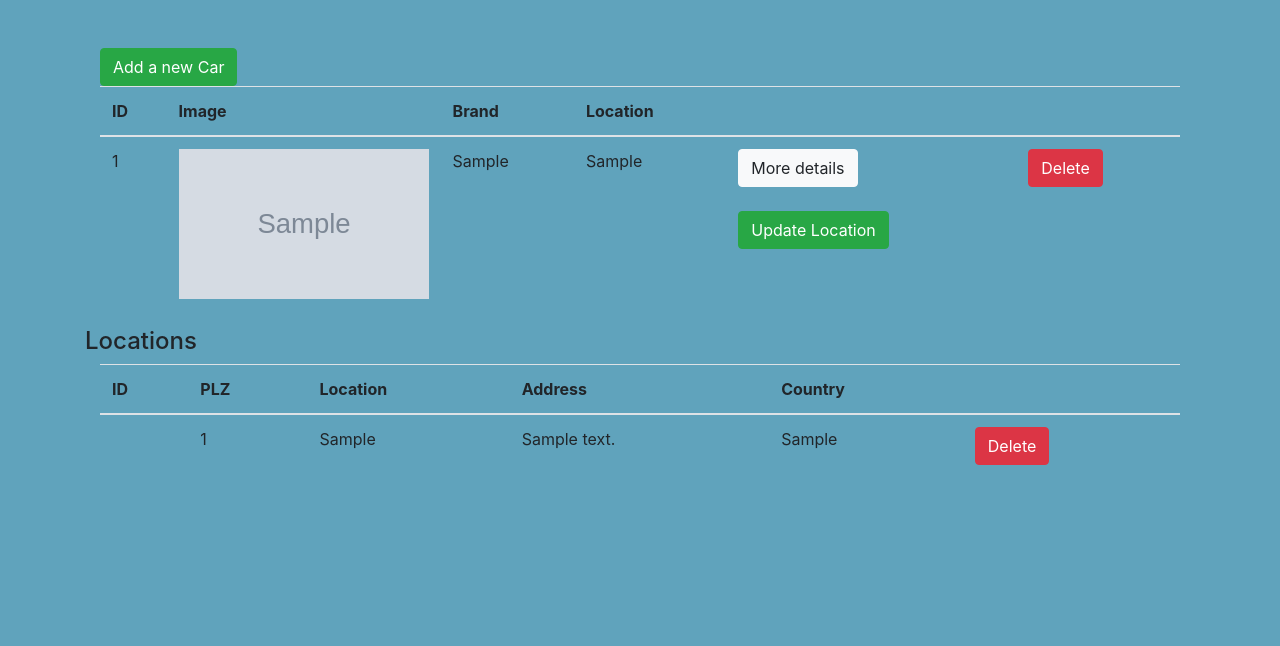
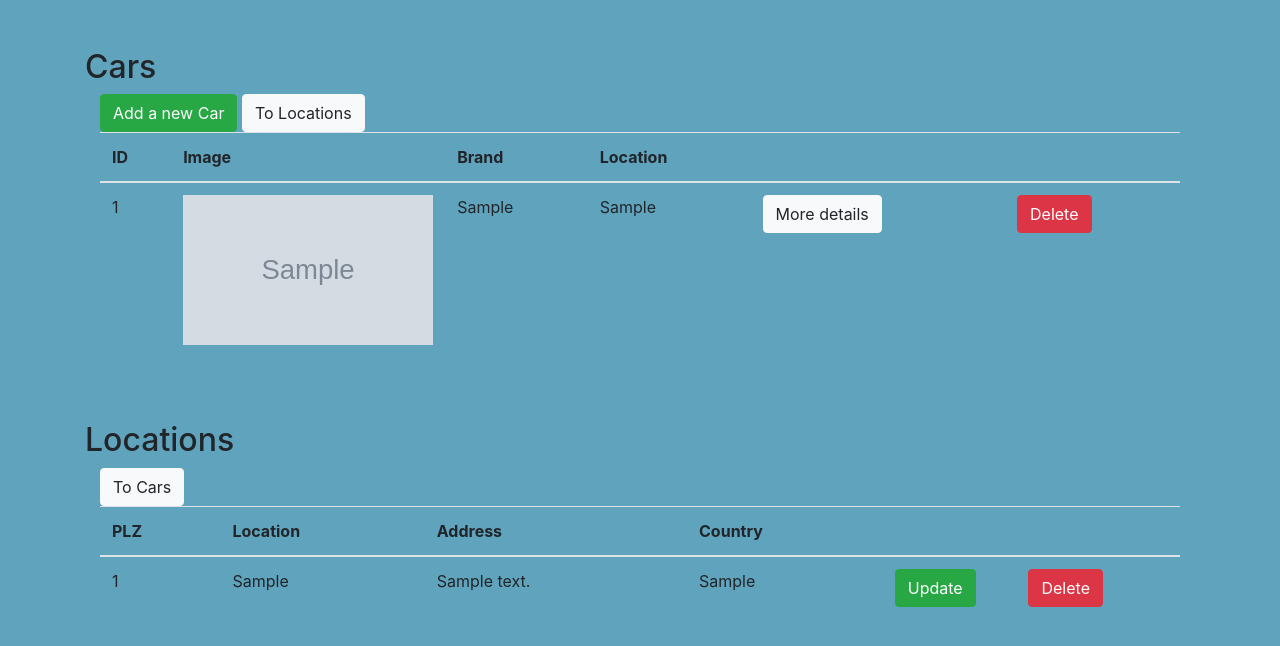
Before and after one commit to KevinvonBallmoos/Modul_133_CarRental_Website, a Django app: page /functions/list_cars in a window 1280 px wide; the page is wider, and only the part inside the window is pictured. Shown: the part 130-776 px from the top of that part. Run offline with Django 3.2, Linux system fonts and the light colour scheme; tables that the repository leaves empty hold one stand-in row (values such as "Sample post"); grey boxes marked "Sample" are stand-in pictures; some libraries are stand-ins or nearby versions.

Commit message:
update location changes

```diff
--- a/map/urls.py
+++ b/map/urls.py
@@ -6,7 +6,7 @@
 urlpatterns = [
     path(r'', views.default_map, name='map'),
     path('list_map', views.list_map, name='list_map'),
-    path('map/<int:site_id>', views.show_map, name='show_map'),
-    path('map/<int:site_id>', views.delete_map, name='delete_map'),
+    path('<int:site_id>', views.update_map, name='update_map'),
+    path('list_cars/<int:site_id>/delete', views.delete_map, name='delete_map'),
 
 ]
--- a/templates/functions/list_cars.html
+++ b/templates/functions/list_cars.html
@@ -245,13 +245,12 @@
     </div>
 
     <!-- View of all cars -->
+    <h2 id="toCars">Cars</h2>
     <div class="container">
-
-        <!-- Button to Add a new Car -->
         <button type="button" class="btn btn-success" data-toggle="modal" data-target="#modalAddNewCar">
             Add a new Car
         </button>
-
+        <a href="#toLocations" class="btn btn-light">To Locations</a>
         <div class="row">
             <div class="col-12">
                 <table class="table table-image">
@@ -277,10 +276,6 @@
                             <td><a href="{% url 'show_cars' car.id %}" class="btn btn-light">More details</a>
                                 <br>
                                 <br>
-                                <button type="button" class="btn btn-success" style="width: max-content"
-                                        data-toggle="modal"
-                                        data-target="#modalUpdateLocation">Update Location
-                                </button>
                             </td>
                             <td><a href="{% url 'delete_cars' car.id %}" class="btn btn-danger" type="button">Delete</a>
                             </td>
@@ -292,33 +287,39 @@
         </div>
     </div>
 
-    <h4>Locations</h4>
+    <br>
+    <br>
 
-  <!-- View of all locations -->
+    <!-- View of all locations -->
+    <h2 id="toLocations">Locations</h2>
     <div class="container">
+        <a href="#toCars" class="btn btn-light">To Cars</a>
         <div class="row">
             <div class="col-12">
                 <table class="table table-image">
                     <thead>
                     <tr>
-                        <th scope="col">ID</th>
                         <th scope="col">PLZ</th>
                         <th scope="col">Location</th>
                         <th scope="col">Address</th>
                         <th scope="col">Country</th>
+                        <th scope="col"></th>
                         <th scope="col"></th>
                     </tr>
                     </thead>
                     <tbody>
                     {% for site in sites %}
                         <tr>
-                            <td>{{ site.ID }}</td>
                             <td>{{ site.plz }}</td>
                             <td>{{ site.location }}</td>
                             <td>{{ site.address }}</td>
                             <td>{{ site.country }}</td>
-                            <td>
-                                <button type="button" class="btn btn-danger">Delete</button>
+                            <td><a href="{% url 'update_map' site.id %}" class="btn btn-success"
+                                   data-toggle="modal"
+                                   data-target="#modalUpdateLocation">Update</a>
+                            </td>
+                            <td><a href="{% url 'delete_map' site.id %}" class="btn btn-danger" type="button"
+                                   style="margin-left: -100px; margin-right: 30px">Delete</a>
                             </td>
                         </tr>
                     {% endfor %}
@@ -327,6 +328,7 @@
             </div>
         </div>
     </div>
+
     <!-- Update Location -->
 
     <div class="modal fade right" id="modalUpdateLocation" tabindex="-1" role="dialog" aria-labelledby="myModalLabel"
@@ -409,14 +411,11 @@
                                     </label>
                                 </div>
                             </div>
-                            <div class="col-3">
-                                <i class="fas fa-car"></i>
-                            </div>
                         </div>
 
                         <!--Footer-->
                         <div class="modal-footer justify-content-center" style="margin-right: 45px;">
-                            <button type="submit" class="btn btn-primary">Update Location</button>
+                            <button type="submit" class="btn btn-primary">Save</button>
                             <button type="button" class="btn btn-secondary" data-dismiss="modal">Close</button>
                         </div>
                     </div>
```
Also changed, not shown: map/views.py (+20 -13 lines), media/cars/Gaara_child.png (added), media/cars/Tōka_Kirishima_4l2v4Jz.jpg (added), media/cars/Tōka_Kirishima_6Hhgd0C.jpg (added), media/cars/Tōka_Kirishima_ZN9O1xy.jpg (added), media/cars/Tōka_Kirishima_daFENjX.jpg (added), media/cars/Tōka_Kirishima_ntFSk96.jpg (added).
